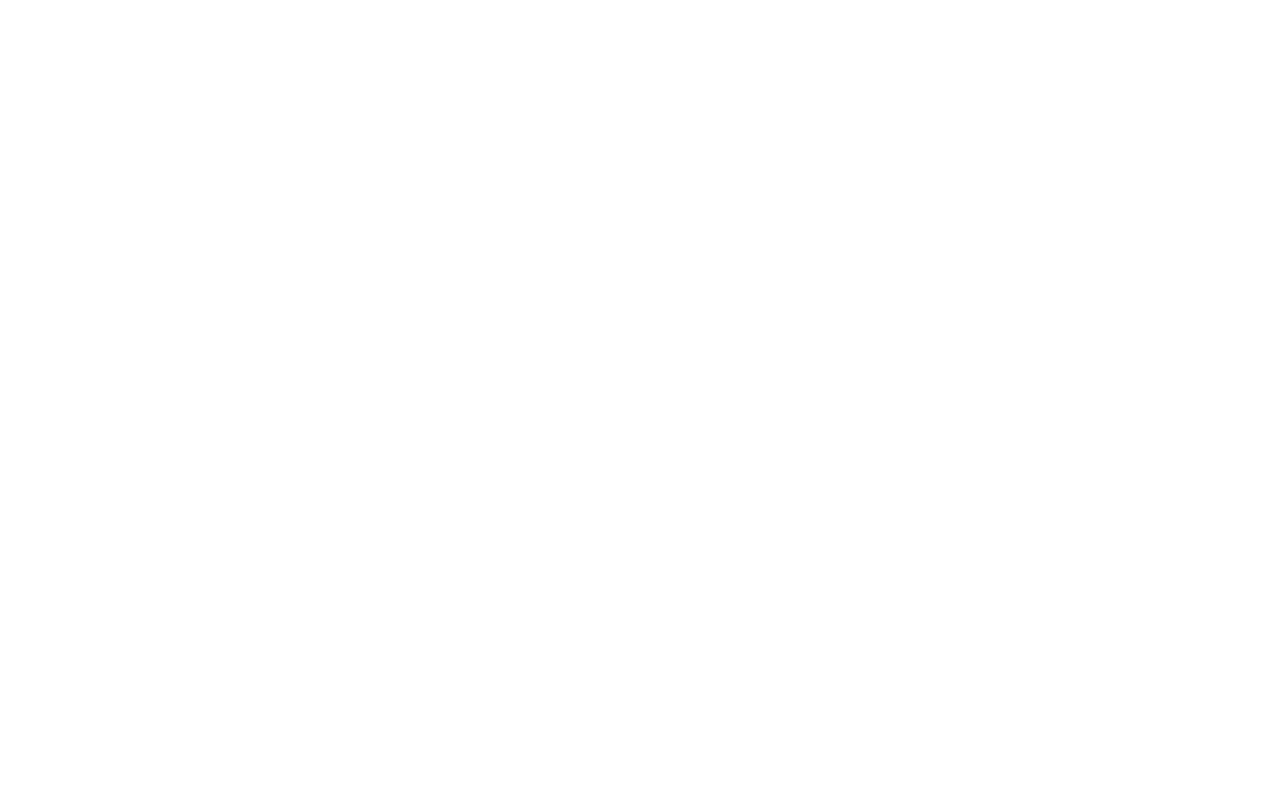
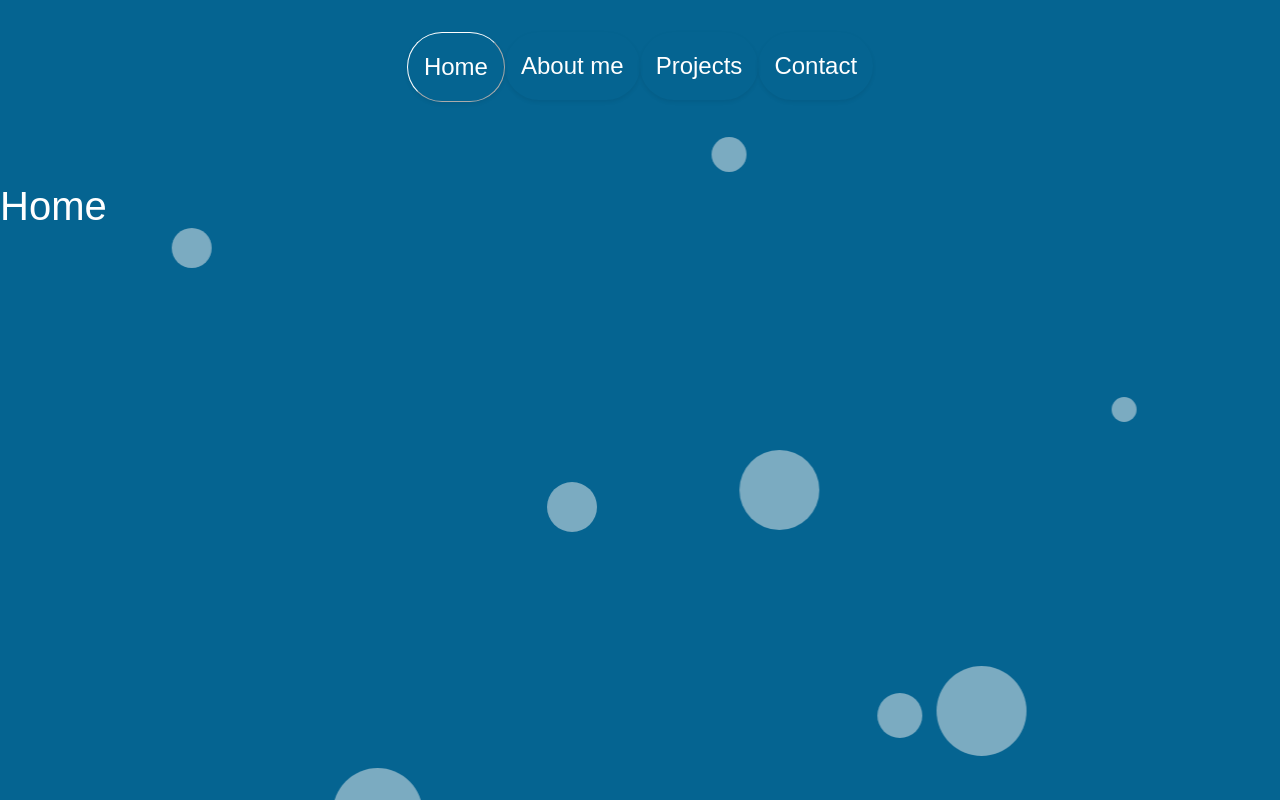
Before and after one commit to nicojoaquin/portfolio, a React (Create React App) app: page / in a window 1280 px wide. Built offline with nearby package versions, Linux system fonts and the light colour scheme.

Commit message:
NavBar Creado

```diff
--- a/public/index.html
+++ b/public/index.html
@@ -16,5 +16,10 @@
   <body>
     <noscript>You need to enable JavaScript to run this app.</noscript>
     <div id="root"></div>
+    <script
+      src="https://cdn.jsdelivr.net/npm/bootstrap@5.0.2/dist/js/bootstrap.bundle.min.js"
+      integrity="sha384-MrcW6ZMFYlzcLA8Nl+NtUVF0sA7MsXsP1UyJoMp4YLEuNSfAP+JcXn/tWtIaxVXM"
+      crossorigin="anonymous"
+    ></script>
   </body>
 </html>
--- /dev/null
+++ b/src/App.css
@@ -0,0 +1,114 @@
+* {
+  margin: 0;
+  padding: 0;
+  box-sizing: border-box;
+  font-family: sans-serif;
+  color: white !important;
+}
+body {
+  background: #056491 !important;
+}
+.active {
+  border: white 1.5px outset;
+}
+.bubbles {
+  position: absolute;
+  width: 100%;
+  height: 100%;
+  z-index: 0;
+  overflow: hidden;
+  top: 0;
+  left: 0;
+}
+.bubble {
+  position: absolute;
+  bottom: -100px;
+  width: 40px;
+  height: 40px;
+  background: #f1f1f1;
+  border-radius: 50%;
+  opacity: 0.5;
+  animation: rise 10s infinite ease-in;
+}
+.bubble:nth-child(1) {
+  width: 40px;
+  height: 40px;
+  left: 10%;
+  animation-duration: 8s;
+}
+.bubble:nth-child(2) {
+  width: 20px;
+  height: 20px;
+  left: 20%;
+  animation-duration: 5s;
+  animation-delay: 1s;
+}
+.bubble:nth-child(3) {
+  width: 50px;
+  height: 50px;
+  left: 35%;
+  animation-duration: 7s;
+  animation-delay: 2s;
+}
+.bubble:nth-child(4) {
+  width: 80px;
+  height: 80px;
+  left: 50%;
+  animation-duration: 11s;
+  animation-delay: 0s;
+}
+.bubble:nth-child(5) {
+  width: 35px;
+  height: 35px;
+  left: 55%;
+  animation-duration: 6s;
+  animation-delay: 1s;
+}
+.bubble:nth-child(6) {
+  width: 45px;
+  height: 45px;
+  left: 65%;
+  animation-duration: 8s;
+  animation-delay: 3s;
+}
+.bubble:nth-child(7) {
+  width: 90px;
+  height: 90px;
+  left: 70%;
+  animation-duration: 12s;
+  animation-delay: 2s;
+}
+.bubble:nth-child(8) {
+  width: 25px;
+  height: 25px;
+  left: 80%;
+  animation-duration: 6s;
+  animation-delay: 2s;
+}
+.bubble:nth-child(9) {
+  width: 15px;
+  height: 15px;
+  left: 70%;
+  animation-duration: 5s;
+  animation-delay: 1s;
+}
+.bubble:nth-child(10) {
+  width: 90px;
+  height: 90px;
+  left: 25%;
+  animation-duration: 10s;
+  animation-delay: 4s;
+}
+@keyframes rise {
+  0% {
+    bottom: -100px;
+    transform: translateX(0);
+  }
+  50% {
+    transform: translate(100px);
+  }
+  100% {
+    bottom: 1080px;
+    transform: translateX(-200px);
+  }
+}
--- a/src/App.js
+++ b/src/App.js
@@ -1,10 +1,41 @@
 import React from "react";
+import NavBar from './components/NavBar'
+import Home from "./pages/Home";
+import About from "./pages/About";
+import Projects from "./pages/Projects";
+import Contact from "./pages/Contact";
+import { Route, Switch, BrowserRouter as Router } from "react-router-dom";
+
+
+import "./App.css"
 
 function App() {
   return (
-    <div className="App">
-
-    </div>
+    <>
+      <Router>
+      <section className="sticky">
+        <div className="bubbles">
+          <div className="bubble"></div>
+          <div className="bubble"></div>
+          <div className="bubble"></div>
+          <div className="bubble"></div>
+          <div className="bubble"></div>
+          <div className="bubble"></div>
+          <div className="bubble"></div>
+          <div className="bubble"></div>
+          <div className="bubble"></div>
+          <div className="bubble"></div>
+        </div>
+      </section>
+        <NavBar />
+        <Switch>
+          <Route exact path="/" component={Home} />
+          <Route exact path="/about" component={About} />
+          <Route exact path="/projects" component={Projects} />
+          <Route exact path="/contact" component={Contact} />
+        </Switch>
+      </Router>
+    </>
   );
 }
 
--- /dev/null
+++ b/src/components/NavBar.jsx
@@ -0,0 +1,43 @@
+import React from 'react'
+import { NavLink} from 'react-router-dom'
+import { FontAwesomeIcon } from '@fortawesome/react-fontawesome'
+import { faBars} from '@fortawesome/free-solid-svg-icons'
+
+const NavBar = () => {
+  return (
+
+    <nav className="navbar navbar-expand-lg navbar-light bg-transparent p-3 ">
+
+      <div className="container-fluid d-flex flex-column fs-4 ">
+        <button className="navbar-toggler" type="button" data-bs-toggle="collapse" data-bs-target="#navbarNav" aria-controls="navbarNav" aria-expanded="false" aria-label="Toggle navigation">
+          <FontAwesomeIcon icon={ faBars } />
+        </button>
+
+        <div className="collapse navbar-collapse p-3" id="navbarNav">
+
+          <ul className="navbar-nav">
+            <li className="nav-item">
+              <NavLink exact to = "/" className="nav-link rounded-pill p-3 shadow-sm p-3 mb-5" activeclassname="active">Home</NavLink>
+            </li>
+            <li className="nav-item rounded-pill">
+              <NavLink to = "/about" className="nav-link rounded-pill p-3 shadow-sm p-3 mb-5" activeclassname="active">About me</NavLink>
+            </li>
+            <li className="nav-item rounded-pill">
+              <NavLink to = "/projects" className="nav-link rounded-pill p-3 shadow-sm p-3 mb-5" activeclassname="active">Projects</NavLink>
+            </li>
+            <li className="nav-item rounded-pill">
+              <NavLink to = "/contact" className="nav-link rounded-pill p-3 shadow-sm p-3 mb-5" activeclassname="active">Contact</NavLink>
+            </li>
+          </ul>
+
+        </div>
+
+      </div>
+
+    </nav>
+
+
+  )
+}
+
+export default NavBar;
--- a/src/index.js
+++ b/src/index.js
@@ -4,4 +4,7 @@
 
 import 'bootstrap/dist/css/bootstrap.min.css'
 
-ReactDOM.render(<App />, document.getElementById('root'));
+ReactDOM.render(
+  <App />,
+  document.getElementById('root')
+);
--- /dev/null
+++ b/src/pages/About.js
@@ -0,0 +1,11 @@
+import React from 'react'
+
+const About = () => {
+  return (
+    <div>
+       <h1>About</h1>
+    </div>
+  )
+}
+
+export default About
--- /dev/null
+++ b/src/pages/Contact.js
@@ -0,0 +1,11 @@
+import React from 'react'
+
+const Contact = () => {
+  return (
+    <div>
+      <h1>Contact</h1>
+    </div>
+  )
+}
+
+export default Contact
--- /dev/null
+++ b/src/pages/Home.js
@@ -0,0 +1,11 @@
+import React from 'react'
+
+const Home = () => {
+  return (
+    <div>
+      <h1>Home</h1>
+    </div>
+  )
+}
+
+export default Home
--- /dev/null
+++ b/src/pages/Projects.js
@@ -0,0 +1,11 @@
+import React from 'react'
+
+const Projects = () => {
+  return (
+    <div>
+      <h1>Projects</h1>
+    </div>
+  )
+}
+
+export default Projects
```
Also changed, not shown: package.json (+10 -0 lines), 1 other file (tests, documents, lock files or other folders).
